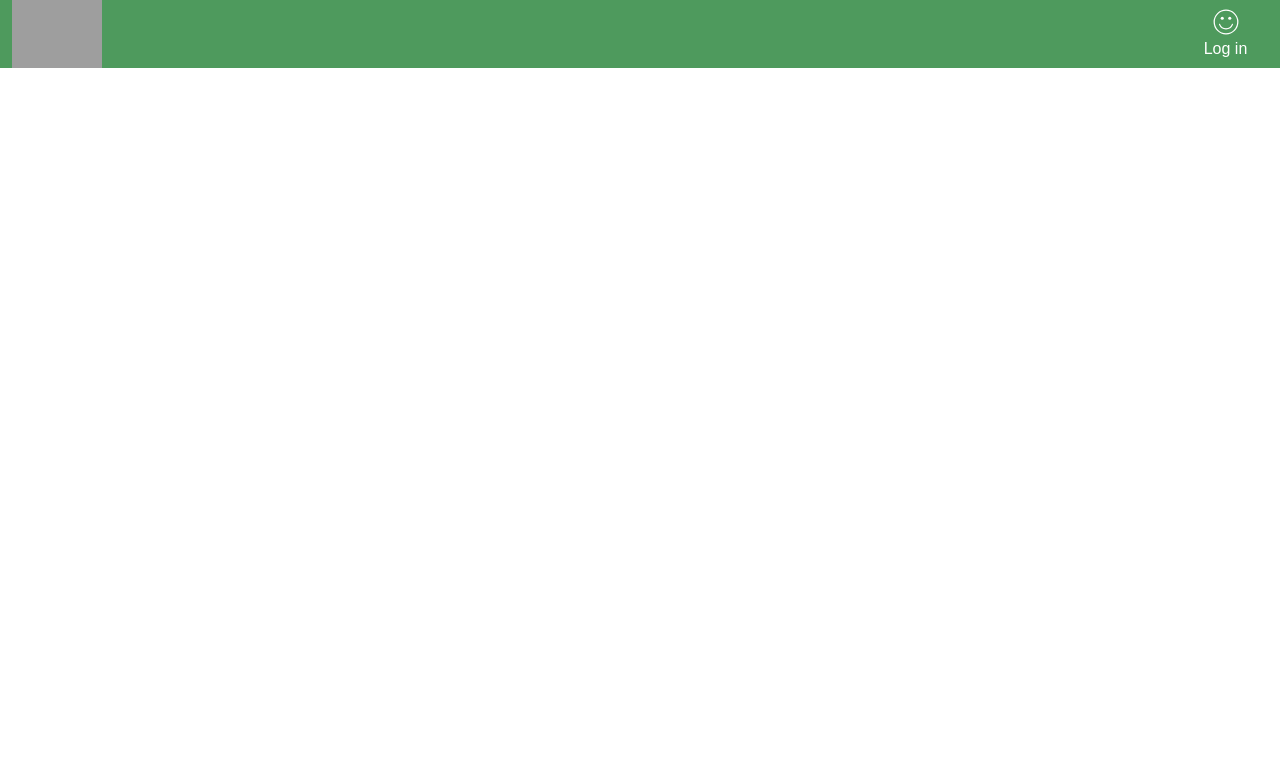
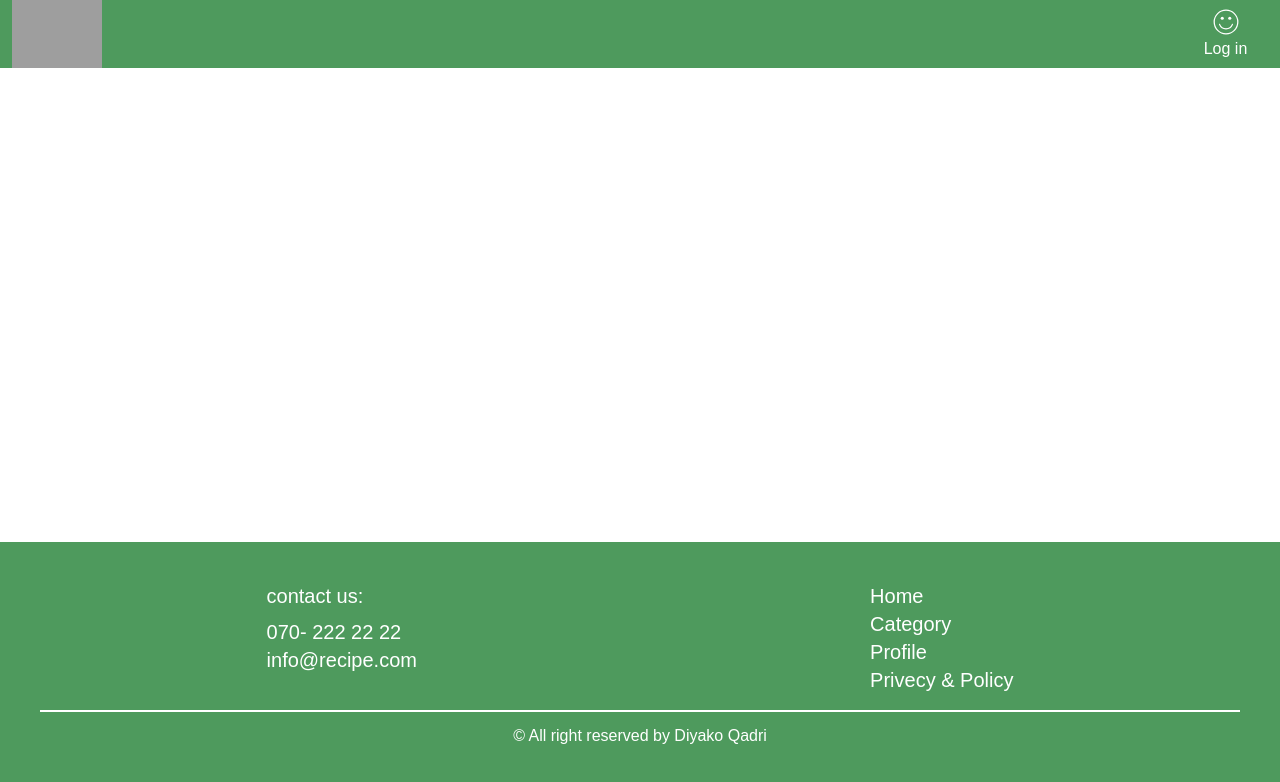
Before and after one commit to Diyako-Qadri/Recipe-Finder-, a Next.js app: page /category in a window 1280 px wide. Shown: the top 782 px of the page. Built offline with nearby package versions, Linux system fonts and the light colour scheme; grey boxes are pictures that could not be loaded.

Commit message:
created footer

```diff
--- a/src/app/globals.css
+++ b/src/app/globals.css
@@ -18,6 +18,7 @@ body {
   color: var(--foreground);
   background: var(--background);
   font-family: Arial, Helvetica, sans-serif;
+  min-height: 100vh;
 }
 
 @layer utilities {
--- a/src/app/layout.tsx
+++ b/src/app/layout.tsx
@@ -3,6 +3,7 @@ import localFont from 'next/font/local';
 import './globals.css';
 import { UserProvider } from '@/utils/contexts';
 import LayoutWrapper from '@/components/LayoutWrapper';
+import HeroMessage from '@/components/HeroMessage';
 
 const geistSans = localFont({
   src: './fonts/GeistVF.woff',
@@ -28,7 +29,7 @@ export default function RootLayout({
   return (
     <html lang="en">
       <body
-        className={`${geistSans.variable} ${geistMono.variable} antialiased`}
+        className={`${geistSans.variable} ${geistMono.variable}  antialiased`}
       >
         <UserProvider>
           <LayoutWrapper children={children} />
--- /dev/null
+++ b/src/components/Footer/index.tsx
@@ -0,0 +1,31 @@
+import Link from 'next/link';
+
+const Footer = () => {
+  return (
+    <footer className="bg-[#4e9a5d] text-white p-10 text-center  items-center">
+      <div className="flex flex-col md:flex-row justify-around border-b-2 border-white">
+        <div className="flex flex-col text-start">
+          <h3 className="text-xl pb-2">contact us:</h3>
+          <a href="tel:0702222222" className="text-xl" target="_blank">
+            070- 222 22 22
+          </a>
+          <a className="text-xl" href="mailto:info@recipe.com" target="_blank">
+            info@recipe.com
+          </a>
+        </div>
+
+        <div className="flex flex-col text-start text-xl  pb-4">
+          <Link href="/">Home</Link>
+          <Link href="/category">Category</Link>
+          <Link href="/profile">Profile</Link>
+          <p className='hover:underline'>Privecy & Policy</p>
+        </div>
+      </div>
+    <div className='p-3'>
+      &copy; All right reserved by Diyako Qadri
+    </div>
+    </footer>
+  );
+};
+
+export default Footer;
--- a/src/components/LayoutWrapper/index.tsx
+++ b/src/components/LayoutWrapper/index.tsx
@@ -1,10 +1,11 @@
-"use client"
+'use client';
 
-import Header from "../Header";
+import Header from '../Header';
 import { useUserContext } from '@/utils/contexts';
 import { userContextType } from '@/utils/types';
-import LogIn from "../LogIn";
-import { useState } from "react";
+import LogIn from '../LogIn';
+import { useState } from 'react';
+import Footer from '../Footer';
 
 const LayoutWrapper = ({ children }: { children: React.ReactNode }) => {
   const { user } = useUserContext() as userContextType;
@@ -14,13 +15,15 @@ const LayoutWrapper = ({ children }: { children: React.ReactNode }) => {
   };
 
   return (
-        <div>
-          <Header LogIn={toggleLogin}/>
-          {isLoggedIn && !user ?
-          <LogIn/> : null}
+    <div className="flex flex-col min-h-screen">
+      <Header LogIn={toggleLogin} />
+      <main className="flex-grow">
+        {isLoggedIn && !user ? <LogIn /> : null}
         {user ? <section>{children}</section> : null}
+      </main>
+      <Footer />
     </div>
-    )
+  );
 };
 
-export default LayoutWrapper
+export default LayoutWrapper;
```
Also changed, not shown: src/app/page.tsx (+10 -7 lines). Lines whose indentation alone changed are shown as unchanged.
